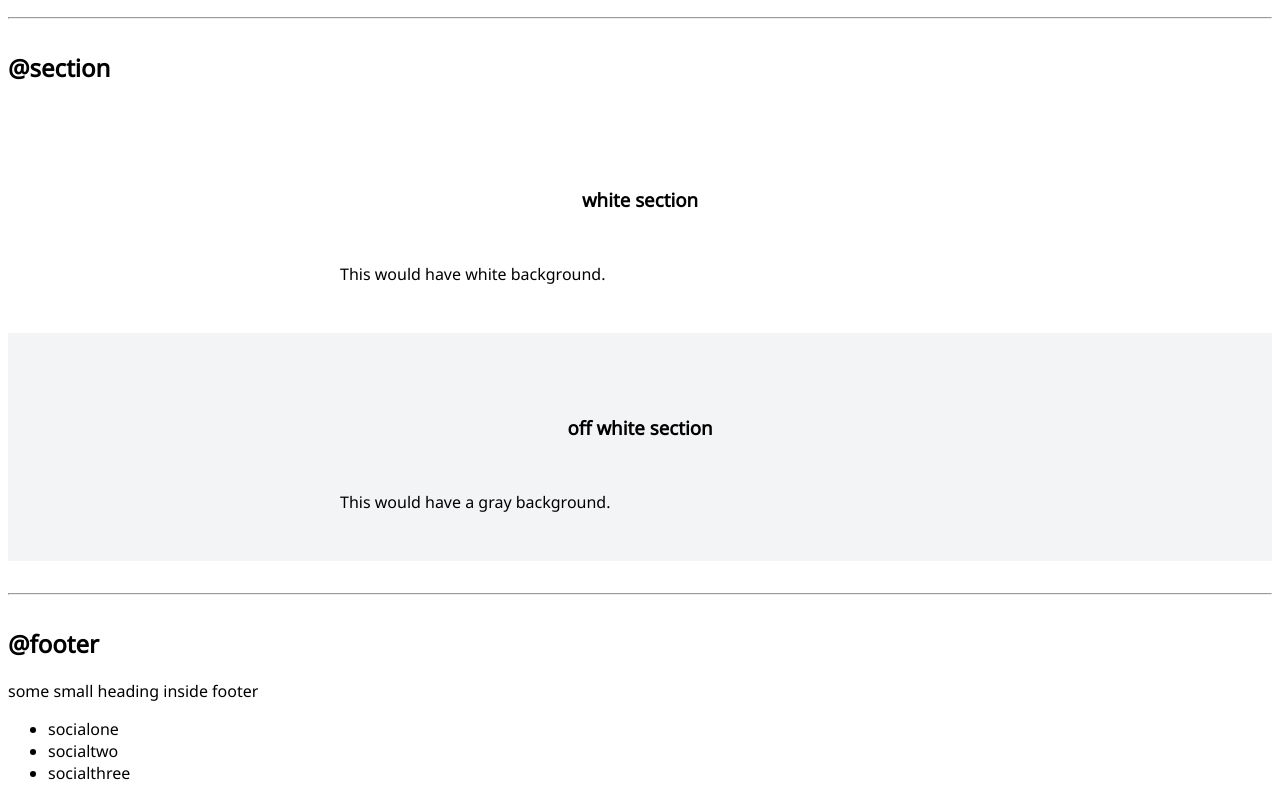
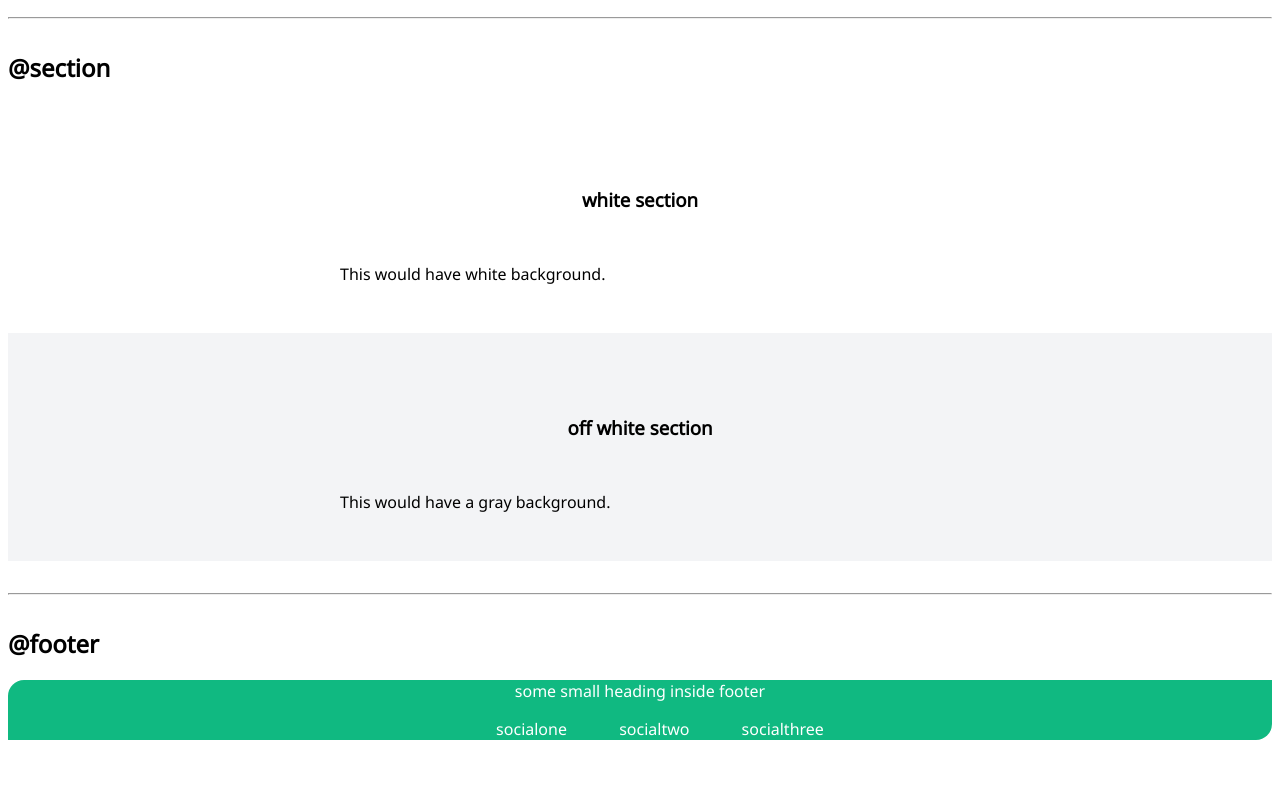
Before and after one commit to srijani07/neogcamp-lesson-three, a plain HTML site: page index.html in a window 1280 px wide. Shown: the part 1953-2753 px from the top of the page. After the commit the page ends 2709 px from the top, so only its background shows below. Drawn offline with Linux system fonts and the light colour scheme.

Commit message:
upto footer

```diff
--- a/index.html
+++ b/index.html
@@ -83,12 +83,12 @@
 </section>
 <hr>
 <h2>@footer</h2>
-<footer>
+<footer class="footer-header">
     <div>some small heading inside footer</div>
-    <ul>
-        <li>socialone</li>
-        <li>socialtwo</li>
-        <li>socialthree</li>
+    <ul class="social-links">
+        <li class="list-non-bullet list-item-inline"> <a class="link list-non-bullet" href="/">socialone</a></li>
+        <li class="list-non-bullet list-item-inline"><a class="link "  href="/">socialtwo</a></li>
+        <li class="list-non-bullet list-item-inline"><a class="link list-non-bullet"  href="/">socialthree</a></li>
     </ul>
 </footer>
 
--- a/styles.css
+++ b/styles.css
@@ -96,3 +96,19 @@ text-align:right;
 .ow {
     background-color:var(--off-white);
 }
+
+footer {
+    background-color: var(--primary-color);
+    padding: 2rem, 1rem;
+    color:white;
+    text-align:center;
+    border-top-left-radius: 1rem;
+    border-bottom-right-radius: 1rem;
+}
+
+footer .link {
+    color:white;
+}
+footer ul {
+    padding-inline-start:none;
+}
```
